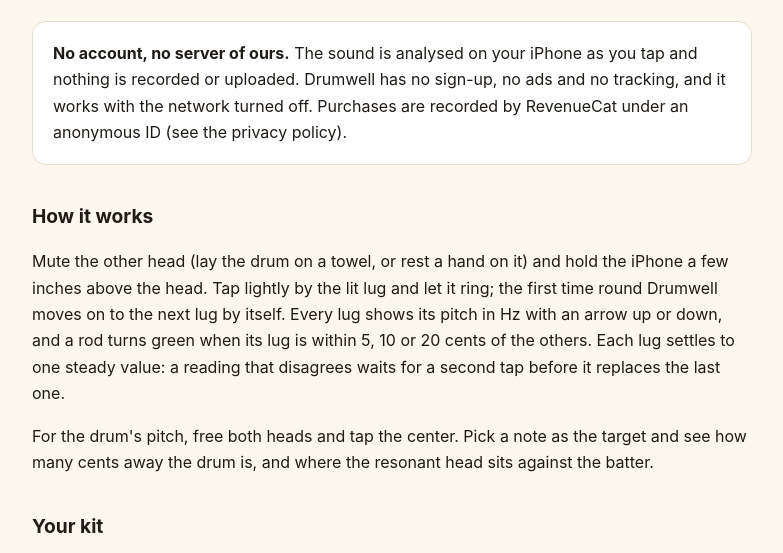
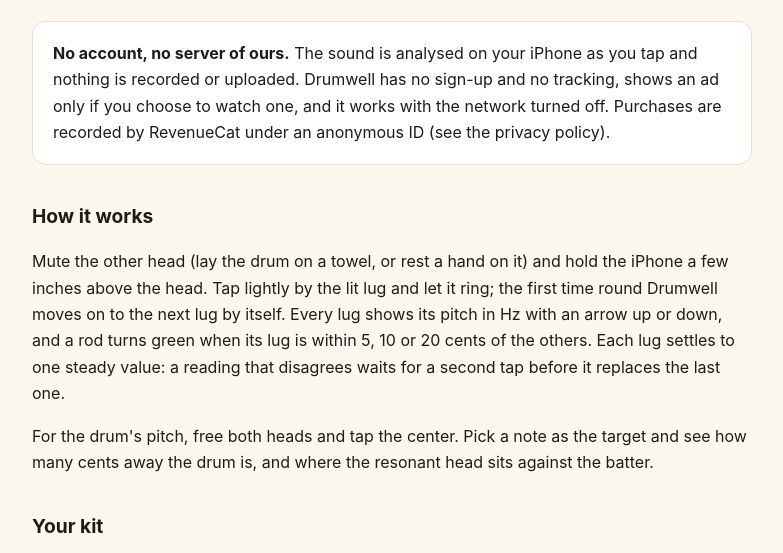
Before and after one commit to BaltaJmn/drumwell-privacy, a plain HTML site: page index.html in a window 1280 px wide. Shown: the part 247-800 px from the top of the page, without its empty margins (248-1031 px from the left). Drawn offline with Linux system fonts and the light colour scheme.

Commit message:
Home: no longer claims no ads (one optional rewarded ad)
Co-Authored-By: Claude Sonnet 5.5 <noreply@anthropic.com>

```diff
--- a/index.html
+++ b/index.html
@@ -16,7 +16,7 @@
 <h1>Tune your drums lug by lug</h1>
 <p class="lede">Drumwell is a drum tuner for iPhone. Tap the head about an inch in from each tension rod: Drumwell shows the pitch at that lug, tells you which rods to tighten or loosen, and lets you know when the whole head is even. Then it reads the drum's own note from a tap in the center.</p>
 
-<div class="box"><p><strong>No account, no server of ours.</strong> The sound is analysed on your iPhone as you tap and nothing is recorded or uploaded. Drumwell has no sign-up, no ads and no tracking, and it works with the network turned off. Purchases are recorded by RevenueCat under an anonymous ID (see the privacy policy).</p></div>
+<div class="box"><p><strong>No account, no server of ours.</strong> The sound is analysed on your iPhone as you tap and nothing is recorded or uploaded. Drumwell has no sign-up and no tracking, shows an ad only if you choose to watch one, and it works with the network turned off. Purchases are recorded by RevenueCat under an anonymous ID (see the privacy policy).</p></div>
 
 <h2>How it works</h2>
 <p>Mute the other head (lay the drum on a towel, or rest a hand on it) and hold the iPhone a few inches above the head. Tap lightly by the lit lug and let it ring; the first time round Drumwell moves on to the next lug by itself. Every lug shows its pitch in Hz with an arrow up or down, and a rod turns green when its lug is within 5, 10 or 20 cents of the others. Each lug settles to one steady value: a reading that disagrees waits for a second tap before it replaces the last one.</p>
```
